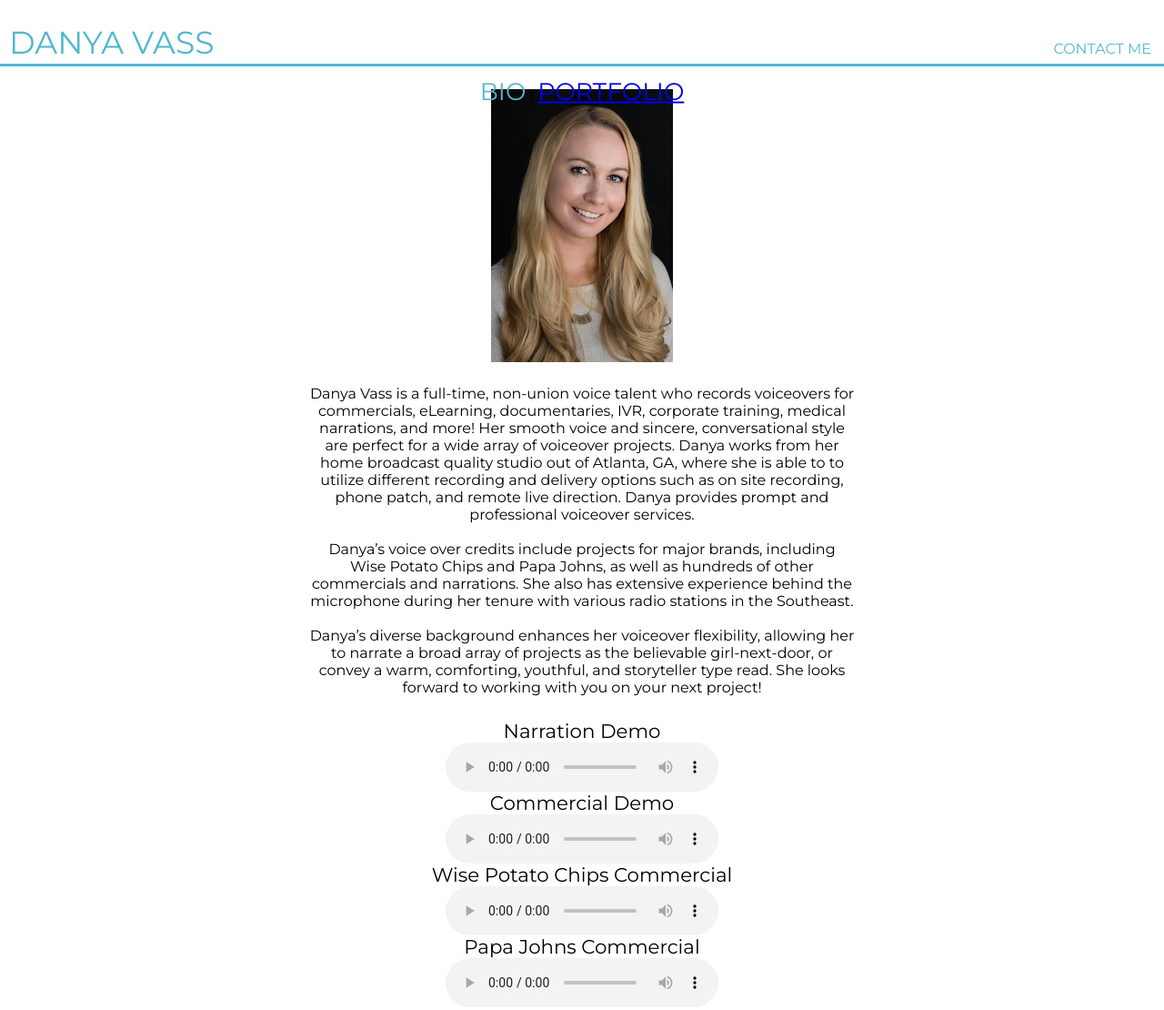
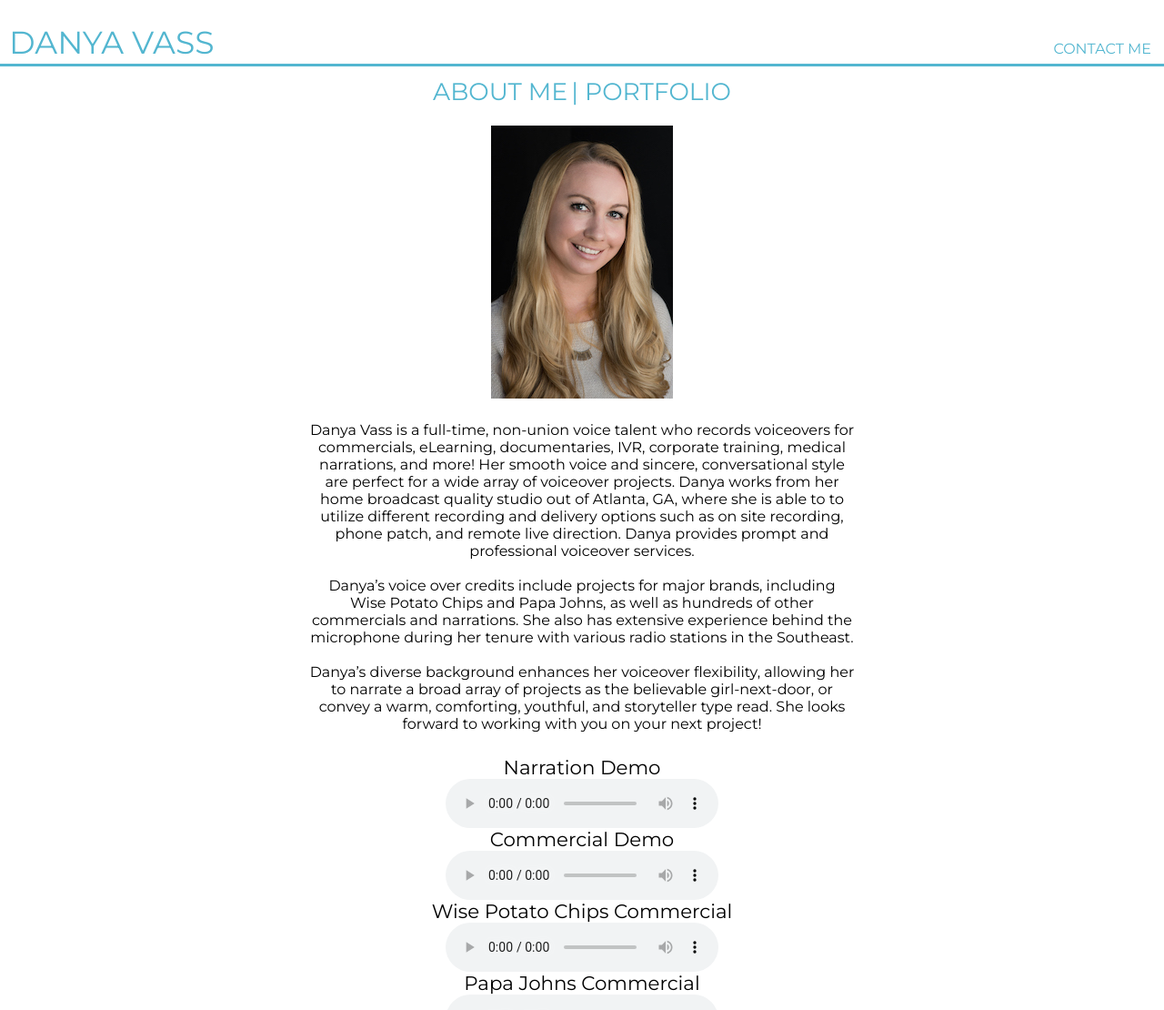
Before and after one commit to ericrvass/danyavass, a plain HTML site: page index.html in a window 1280 px wide. Shown: the top 1110 px of the page at 91% size. Drawn offline with Linux system fonts and the light colour scheme.

Commit message:
Update index.html

```diff
--- a/index.html
+++ b/index.html
@@ -19,7 +19,7 @@
       		height: 45px;
       		font-size: 32pt;
       		padding-top: 25px;
-  			border-bottom: 3px solid #53b6d0;
+  		border-bottom: 3px solid #53b6d0;
       	}
       	.header-title {
       		padding-left: 10px;
@@ -46,12 +46,12 @@
       		color: #53b6d0;
       		font-weight: 200;
       	}
-      	.contact-email {
+      	.header-link {
       		text-decoration: none;
       		color: #53b6d0;
       	}
       	.photo {
-      		padding-top: 25px;
+      		padding-top: 65px;
       		padding-bottom: 25px;
       		width: 100%;
       		text-align: center;
@@ -81,11 +81,12 @@
 	<body>
 		<div class="header">
 			<span class="header-title">DANYA VASS</span>
-			<div class="header-contact"><a class="contact-email" href="mailto:Danya.Vass1@gmail.com">CONTACT ME</a></div>
+			<div class="header-contact"><a class="header-link" href="mailto:Danya.Vass1@gmail.com">CONTACT ME</a></div>
 		</div>
 		<div class="menu">
-			<span class="menu-item">BIO</span> |
-			<span class="menu-item"><a href="portfolio.html">PORTFOLIO</a></span>
+			<span class="menu-item">ABOUT ME</span>
+			<span class="menu-item"> | </span>
+			<span class="menu-item"><a class="header-link" href="portfolio.html">PORTFOLIO</a></span>
 		</div>
 		<div class="photo">
 			<img src="DanyaVass.jpg" width="200" height="300">
```
